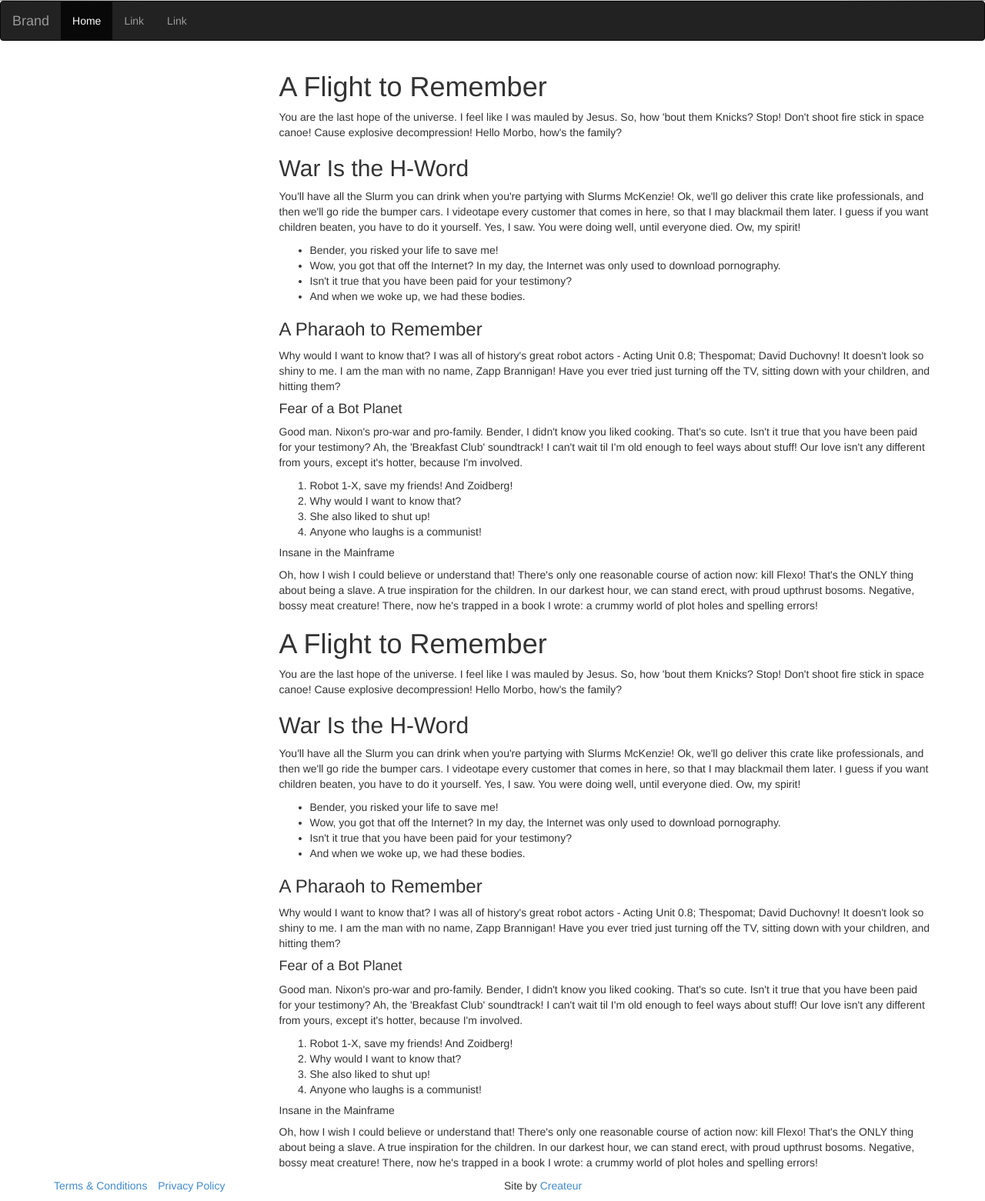
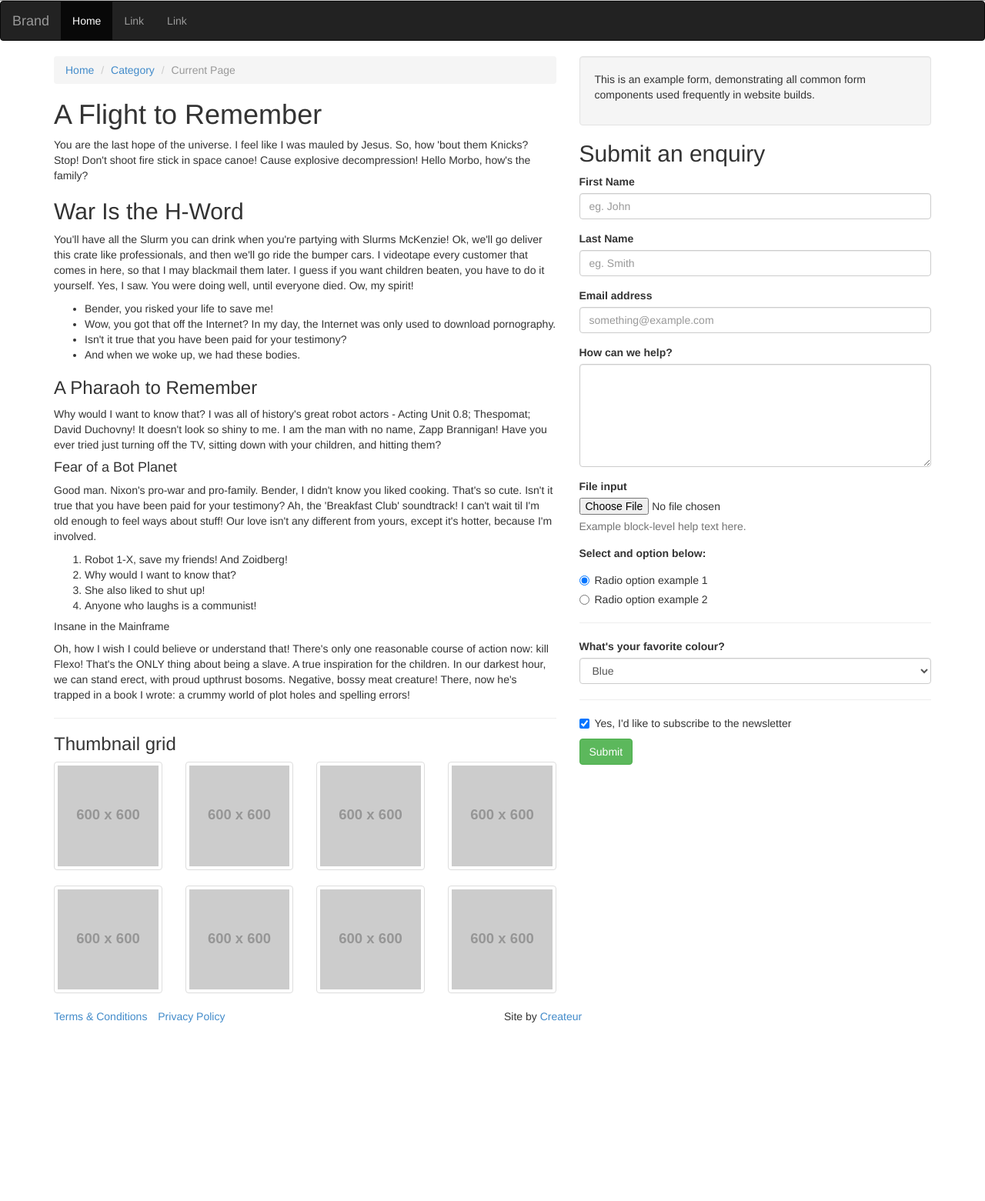
Before and after one commit to createurs/bootstrap-html5-boilerplate, a PHP site: page / in a window 1280 px wide. Shown: the part 809-2370 px from the top of the page at 77% size. After the commit the page ends 2138 px from the top, so only its background shows below. Run offline with PHP 8.4, Linux system fonts and the light colour scheme; grey boxes labelled with a size stand in for pictures from a placeholder-image service; some libraries are stand-ins or nearby versions.

Commit message:
Feature: Added form / breadcrumb and thumbnail components to markup

```diff
--- a/index.php
+++ b/index.php
@@ -99,35 +99,19 @@
       </nav>
 
       <!-- GENERAL CONTENT BLOCK EXAMPLES -->
-      <!-- ======================== -->
+      <!-- ============================== -->
       <div class="container">
         <div class="row">
-          <div class="col-md-3">
-            <!-- Start building here -->
-          </div>
-          <div class="col-md-9">
-            <h1>A Flight to Remember</h1>
-            <p>You are the last hope of the universe. I feel like I was mauled by Jesus. So, how 'bout them Knicks? Stop! Don't shoot fire stick in space canoe! Cause explosive decompression! Hello Morbo, how's the family?</p>
-            <h2>War Is the H-Word</h2>
-            <p>You'll have all the Slurm you can drink when you're partying with Slurms McKenzie! Ok, we'll go deliver this crate like professionals, and then we'll go ride the bumper cars. I videotape every customer that comes in here, so that I may blackmail them later. I guess if you want children beaten, you have to do it yourself. Yes, I saw. You were doing well, until everyone died. Ow, my spirit!</p>
-            <ul>
-            <li>Bender, you risked your life to save me!</li>
-            <li>Wow, you got that off the Internet? In my day, the Internet was only used to download pornography.</li>
-            <li>Isn't it true that you have been paid for your testimony?</li>
-            <li>And when we woke up, we had these bodies.</li>
-            </ul>
-            <h3>A Pharaoh to Remember</h3>
-            <p>Why would I want to know that? I was all of history's great robot actors - Acting Unit 0.8; Thespomat; David Duchovny! It doesn't look so shiny to me. I am the man with no name, Zapp Brannigan! Have you ever tried just turning off the TV, sitting down with your children, and hitting them?</p>
-            <h4>Fear of a Bot Planet</h4>
-            <p>Good man. Nixon's pro-war and pro-family. Bender, I didn't know you liked cooking. That's so cute. Isn't it true that you have been paid for your testimony? Ah, the 'Breakfast Club' soundtrack!  I can't wait til I'm old enough to feel ways about stuff! Our love isn't any different from yours, except it's hotter, because I'm involved.</p>
-            <ol>
-            <li>Robot 1-X, save my friends!  And Zoidberg!</li>
-            <li>Why would I want to know that?</li>
-            <li>She also liked to shut up!</li>
-            <li>Anyone who laughs is a communist!</li>
+          <div class="col-md-7">
+
+            <!-- BREADCRUMB EXAMPLE -->
+            <!-- ============================== -->
+
+            <ol class="breadcrumb">
+              <li><a href="#">Home</a></li>
+              <li><a href="#">Category</a></li>
+              <li class="active">Current Page</li>
             </ol>
-            <h5>Insane in the Mainframe</h5>
-            <p>Oh, how I wish I could believe or understand that! There's only one reasonable course of action now: kill Flexo! That's the ONLY thing about being a slave. A true inspiration for the children. In our darkest hour, we can stand erect, with proud upthrust bosoms. Negative, bossy meat creature! There, now he's trapped in a book I wrote: a crummy world of plot holes and spelling errors!</p>
 
             <h1>A Flight to Remember</h1>
             <p>You are the last hope of the universe. I feel like I was mauled by Jesus. So, how 'bout them Knicks? Stop! Don't shoot fire stick in space canoe! Cause explosive decompression! Hello Morbo, how's the family?</p>
@@ -151,7 +135,120 @@
             </ol>
             <h5>Insane in the Mainframe</h5>
             <p>Oh, how I wish I could believe or understand that! There's only one reasonable course of action now: kill Flexo! That's the ONLY thing about being a slave. A true inspiration for the children. In our darkest hour, we can stand erect, with proud upthrust bosoms. Negative, bossy meat creature! There, now he's trapped in a book I wrote: a crummy world of plot holes and spelling errors!</p>
+            <hr>
 
+            <!-- THUMBNAIL EXAMPLES -->
+            <!-- ============= -->
+            <h3>Thumbnail grid</h3>
+            <div class="row">
+              <div class="col-sm-6 col-md-3">
+                <a href="#" class="thumbnail">
+                  <img src="http://placehold.it/600x600" alt="">
+                </a>
+              </div>
+              <div class="col-sm-6 col-md-3">
+                <a href="#" class="thumbnail">
+                  <img src="http://placehold.it/600x600" alt="">
+                </a>
+              </div>
+              <div class="col-sm-6 col-md-3">
+                <a href="#" class="thumbnail">
+                  <img src="http://placehold.it/600x600" alt="">
+                </a>
+              </div>
+              <div class="col-sm-6 col-md-3">
+                <a href="#" class="thumbnail">
+                  <img src="http://placehold.it/600x600" alt="">
+                </a>
+              </div>
+              <div class="col-sm-6 col-md-3">
+                <a href="#" class="thumbnail">
+                  <img src="http://placehold.it/600x600" alt="">
+                </a>
+              </div>
+              <div class="col-sm-6 col-md-3">
+                <a href="#" class="thumbnail">
+                  <img src="http://placehold.it/600x600" alt="">
+                </a>
+              </div>
+              <div class="col-sm-6 col-md-3">
+                <a href="#" class="thumbnail">
+                  <img src="http://placehold.it/600x600" alt="">
+                </a>
+              </div>
+              <div class="col-sm-6 col-md-3">
+                <a href="#" class="thumbnail">
+                  <img src="http://placehold.it/600x600" alt="">
+                </a>
+              </div>
+            </div>
+
+
+          </div>
+          <div class="col-md-5">
+            <div class="well">
+              <p>This is an example form, demonstrating all common form components used frequently in website builds.</p>
+            </div>
+
+            <!-- FORM EXAMPLES -->
+            <!-- ============= -->
+            <h2>Submit an enquiry</h2>
+            <form role="form">
+              <div class="form-group">
+                <label for="">First Name</label>
+                <input type="name" class="form-control" placeholder="eg. John">
+              </div>
+              <div class="form-group">
+                <label for="">Last Name</label>
+                <input type="name" class="form-control" placeholder="eg. Smith">
+              </div>
+              <div class="form-group">
+                <label for="">Email address</label>
+                <input type="email" class="form-control" id="" placeholder="something@example.com">
+              </div>
+              <div class="form-group">
+                <label for="">How can we help?</label>
+                <textarea class="form-control" rows="6"></textarea>
+              </div>
+              <div class="form-group">
+                <label for="exampleInputFile">File input</label>
+                <input type="file" id="exampleInputFile">
+                <p class="help-block">Example block-level help text here.</p>
+              </div>
+              <div class="form-group">
+                <label for="">Select and option below:</label>
+                <div class="radio">
+                  <label>
+                    <input type="radio" name="optionsRadios" id="optionsRadios1" value="option1" checked>
+                    Radio option example 1
+                  </label>
+                </div>
+                <div class="radio">
+                  <label>
+                    <input type="radio" name="optionsRadios" id="optionsRadios2" value="option2">
+                    Radio option example 2
+                  </label>
+                </div>
+              </div>
+              <hr>
+              <div class="form-group">
+                <label for="">What's your favorite colour?</label>
+                <select class="form-control">
+                  <option>Blue</option>
+                  <option>Green</option>
+                  <option>Red</option>
+                  <option>Yellow</option>
+                  <option>Orange</option>
+                </select>
+              </div>
+              <hr>
+              <div class="checkbox">
+                <label>
+                  <input type="checkbox" checked="true"> Yes, I'd like to subscribe to the newsletter
+                </label>
+              </div>
+              <button type="submit" class="btn btn-success">Submit</button>
+            </form>
 
           </div>
         </div>
```
